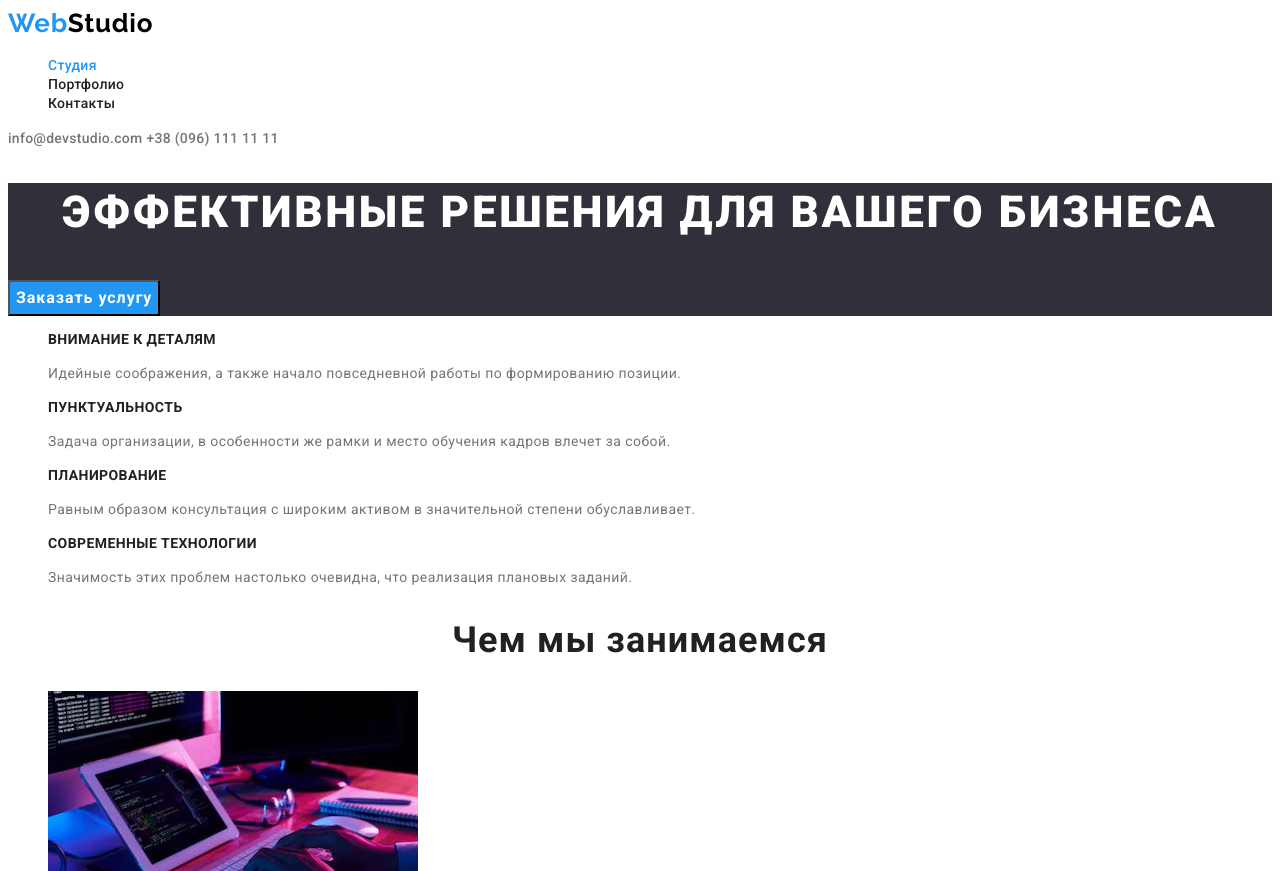
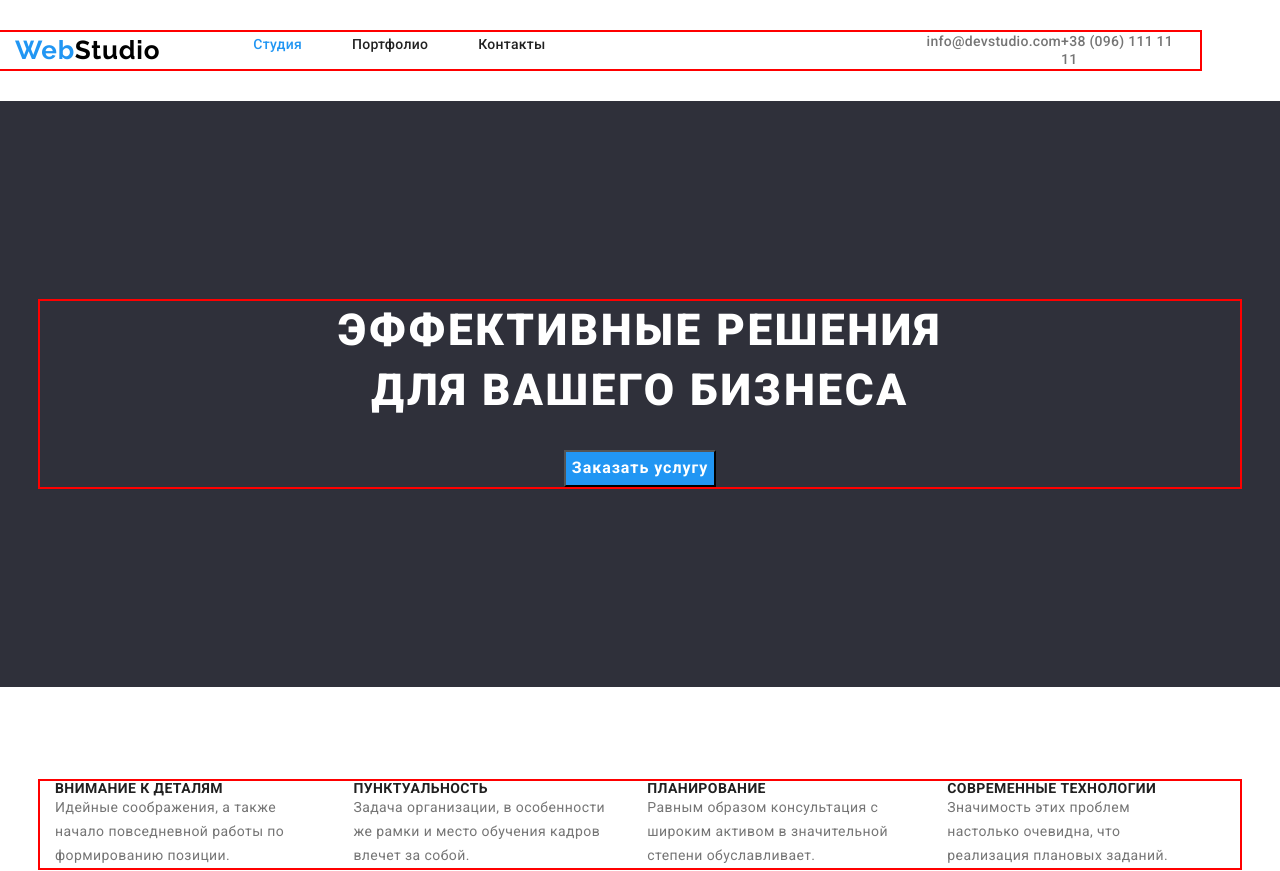
Before and after one commit to tymurdev/goit-markup-hw-03, a plain HTML site: page index.html in a window 1280 px wide. Shown: the top 871 px of the page. Drawn offline with nearby package versions, Linux system fonts and the light colour scheme.

Commit message:
промежуток модуль 3

```diff
--- a/index.html
+++ b/index.html
@@ -4,6 +4,7 @@
     <meta charset="UTF-8" />
     <meta http-equiv="X-UA-Compatible" content="IE=edge" />
     <meta name="viewport" content="width=device-width, initial-scale=1.0" />
+    <link rel="stylesheet" href="node_modules/modern-normalize/modern-normalize.css" />
     <link rel="stylesheet" href="style.css" />
     <link rel="preconnect" href="https://fonts.googleapis.com" />
     <link rel="preconnect" href="https://fonts.gstatic.com" crossorigin />
@@ -16,26 +17,34 @@
   <body>
     <!-- HEADER -->
     <header class="header">
+      <div class="container">
         <nav class="header-nav">
-        <a href="#" class="link logo">Web<span class="logo_header">Studio</span></a>
+          <a href="#" class="link logo header-logo">Web<span class="logo_header">Studio</span></a>
           <ul class="list header-list">
             <li><a href="index.html" class="link header-link current">Студия</a></li>
             <li><a href="portfolio.html" class="link header-link">Портфолио</a></li>
             <li><a href="#" class="link header-link">Контакты</a></li>
           </ul>
         </nav>
+        <ul class="header-contacts-list list">
+          <li>
             <a href="email:info@devstudio.com" class="link header-contacts">info@devstudio.com</a>
-      <a href="tel:+380961111111" class="link header-contacts">+38 (096) 111 11 11</a>
-      <br />
+          </li>
+          <li><a href="tel:+380961111111" class="link header-contacts">+38 (096) 111 11 11</a></li>
+        </ul>
+      </div>
     </header>
     <main>
       <!-- Section-1 ORDER -->
       <section class="order">
+        <div class="container">
           <h1 class="order-title">ЭФФЕКТИВНЫЕ РЕШЕНИЯ ДЛЯ ВАШЕГО БИЗНЕСА</h1>
           <button type="button" class="button order-btn">Заказать услугу</button>
+        </div>
       </section>
       <!-- Section-2 METHODS -->
       <section class="methods">
+        <div class="container">
           <ul class="list methods-list">
             <li class="methods-box">
               <h3 class="methods-title">Внимание к деталям</h3>
@@ -62,6 +71,7 @@
               </p>
             </li>
           </ul>
+        </div>
       </section>
       <!-- Section-3 OUR WORK -->
       <section class="work">
--- a/style.css
+++ b/style.css
@@ -18,6 +18,19 @@ body {
   font-family: 'Roboto', sans-serif;
   background-color: var(--bgc-main);
   color: var(--color-main);
+}
+p,
+h1,
+h2,
+h3,
+h4,
+h5,
+h6 {
+  margin: 0;
+}
+ul {
+  margin: 0;
+  padding-left: 0;
 }
 
 .link {
@@ -53,6 +66,15 @@ body {
   text-align: center;
   letter-spacing: 0.03em;
 }
+
+.container {
+  width: 1200px;
+  padding-left: 15px;
+  padding-right: 15px;
+  margin: 0 auto;
+  /* не забудь убрать эту строку */
+  outline: 2px solid red;
+}
 /* ===LOGO=== */
 .logo {
   font-family: 'Raleway', sans-serif;
@@ -71,10 +93,28 @@ body {
 
 /* ===HEADER=== */
 .header {
+  border-bottom: 1px solid var(--border-header-color);
 }
+.header .container {
+  display: flex;
+  align-items: center;
+  margin: 32px 0;
+}
+
 .header-nav {
+  display: flex;
 }
+.header-logo {
+  margin-right: 93px;
+}
+
 .header-list {
+  display: flex;
+  margin-right: 331px;
+}
+.header-contacts-list {
+  display: flex;
+  margin: auto;
 }
 .header-link,
 .header-contacts {
@@ -84,9 +124,18 @@ body {
   letter-spacing: 0.02em;
   color: var(--color-main);
 }
+.header-link:not(last-child) {
+  margin-right: 50px;
+}
+
 .header-contacts {
   color: var(--color-second);
 }
+
+.header-contacts-list:first-child {
+  margin-right: 50px;
+}
+
 .header-link:focus,
 .header-link:hover,
 .header-contacts:focus,
@@ -125,6 +174,7 @@ body {
 /* ===ORDER=== */
 .order {
   background: var(--bgc-second);
+  padding: 200px 0;
 }
 .order-title {
   color: var(--color-third);
@@ -134,6 +184,8 @@ body {
   text-align: center;
   letter-spacing: 0.06em;
   text-transform: uppercase;
+  max-width: 700px;
+  margin: 0 auto;
 }
 .order-btn {
   background-color: var(--elements-color-first);
@@ -144,6 +196,9 @@ body {
   align-items: center;
   text-align: center;
   letter-spacing: 0.06em;
+  margin: 0 auto;
+  margin-top: 30px;
+  max-width: max-content;
 }
 
 .order-btn:focus,
@@ -153,10 +208,14 @@ body {
 
 /* ===METHODS=== */
 .methods {
+  margin: 94px 0;
 }
 .methods-list {
+  display: flex;
 }
-.methods-box {
+.methods-box:not(last-child) {
+  max-width: 270px;
+  margin-right: 30px;
 }
 .methods-title {
   font-weight: 700;
```
Also changed, not shown: portfolio.html (+1 -0 lines). Lines whose indentation alone changed are shown as unchanged.
